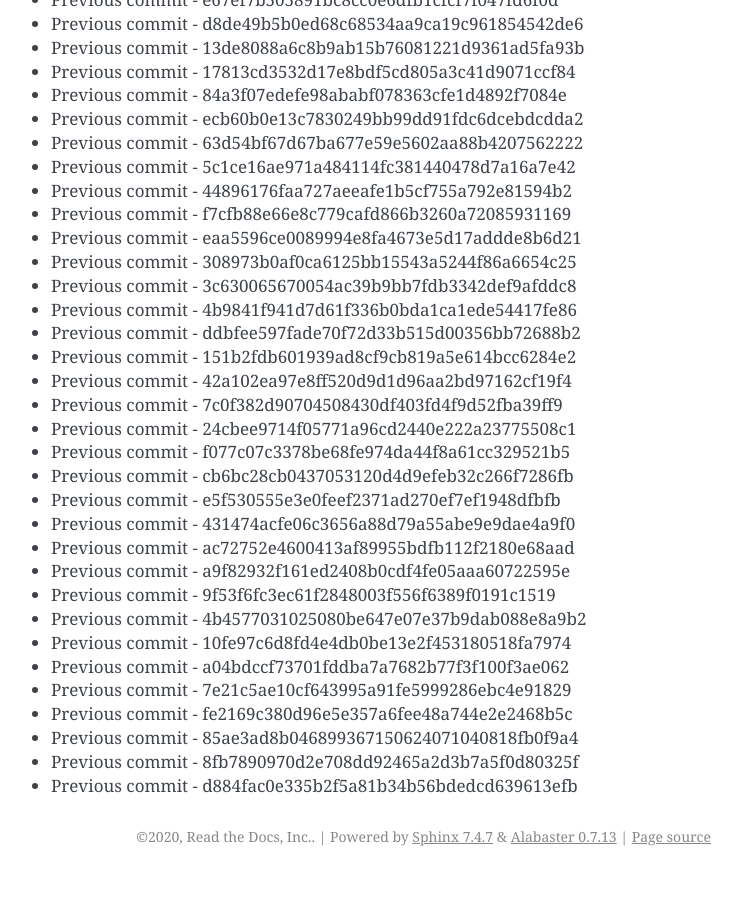
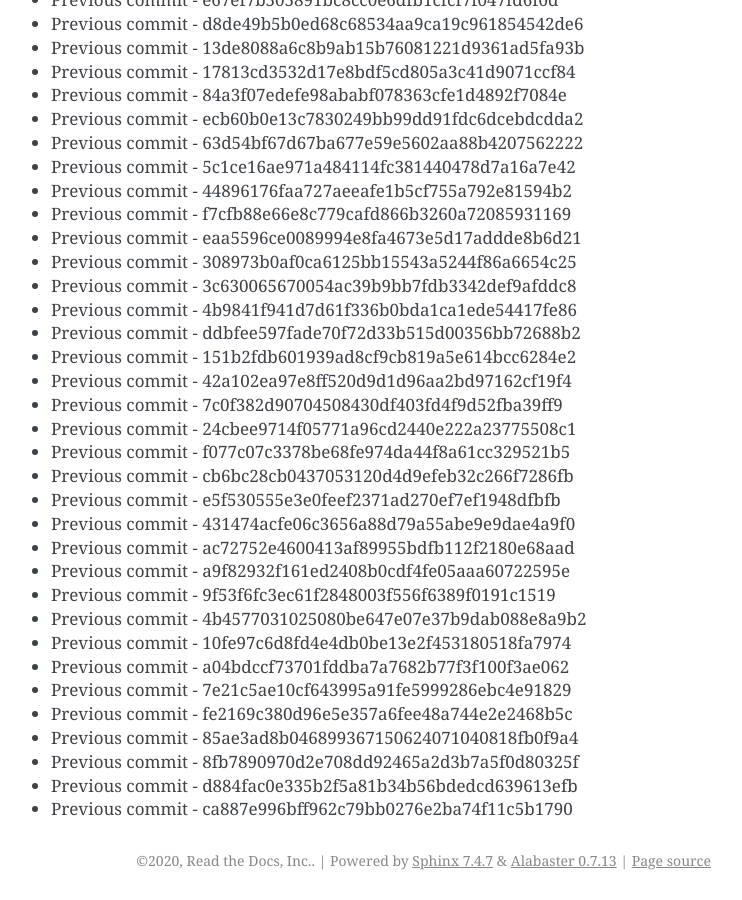
Before and after one commit to readthedocs/rtd-git-stresstest, a Sphinx documentation site: the page built from docs/updates.rst, in a window 1280 px wide and 900 px high, scrolled down 7128 px. Shown: the whole window, without its empty margins (399-1141 px from the left). Built offline with Sphinx 7.4.7, drawn with Linux system fonts in a browser that asks for light colours; before the commit the page ends 8004 px from its top, so only the background shows below that.

Commit message:
Generating commit from previous: ca887e996bff962c79bb0276e2ba74f11c5b1790

```diff
--- a/docs/updates.rst
+++ b/docs/updates.rst
@@ -331,3 +331,4 @@ It can be tested for any performance characteristics.
 * Previous commit - 85ae3ad8b046899367150624071040818fb0f9a4
 * Previous commit - 8fb7890970d2e708dd92465a2d3b7a5f0d80325f
 * Previous commit - d884fac0e335b2f5a81b34b56bdedcd639613efb
+* Previous commit - ca887e996bff962c79bb0276e2ba74f11c5b1790
```
